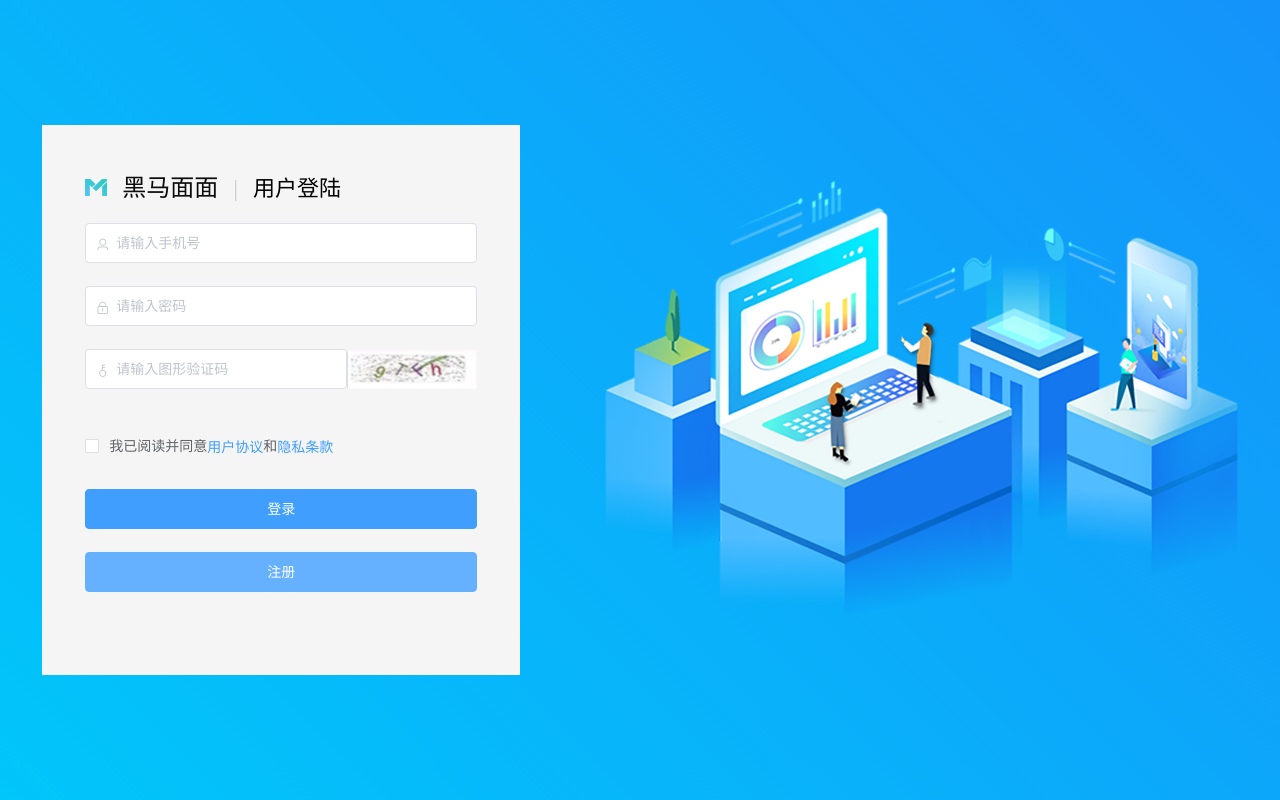
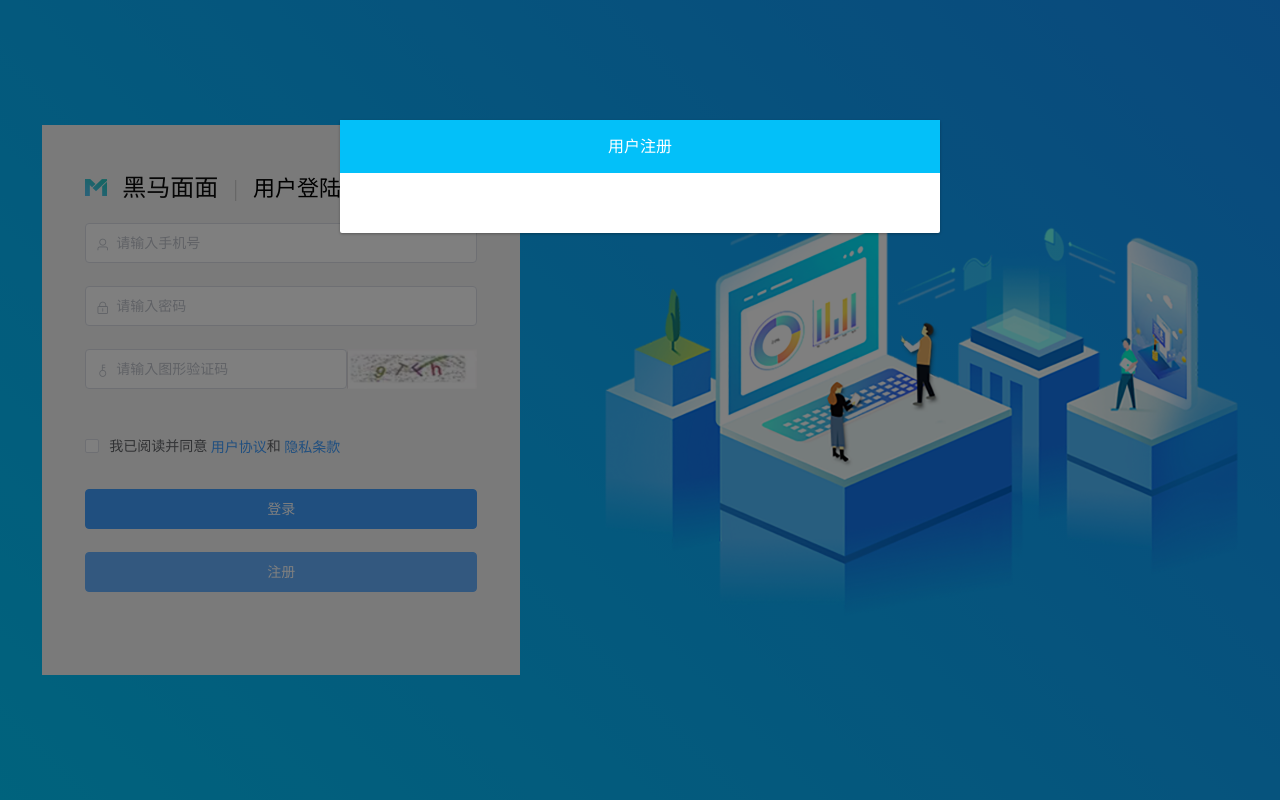
Before and after one commit to LZX0115/heimamm, a Vue app: page / in a window 1280 px wide. Both pictures are taken after a click on the button "注册". Built offline with nearby package versions, Linux system fonts and the light colour scheme.

Commit message:
注册模块-标题栏样式处理

```diff
--- a/src/view/login/login.vue
+++ b/src/view/login/login.vue
@@ -10,11 +10,11 @@
       </div>
 
       <!-- 表单 -->
-    <el-form :model="form" :rules='rules' ref="form">
-      <el-form-item prop='phone'>
-        <el-input prefix-icon="el-icon-user" v-model="form.phone" placeholder="请输入手机号"></el-input>
-      </el-form-item>
-      <el-form-item prop="password">
+      <el-form :model="form" :rules="rules" ref="form">
+        <el-form-item prop="phone">
+          <el-input prefix-icon="el-icon-user" v-model="form.phone" placeholder="请输入手机号"></el-input>
+        </el-form-item>
+        <el-form-item prop="password">
           <el-input
             :show-password="true"
             prefix-icon="el-icon-lock"
@@ -22,66 +22,99 @@
             placeholder="请输入密码"
           ></el-input>
         </el-form-item>
-        <el-form-item prop='code'>
+        <!-- 栅栏处理共24栏
+             el-row：行
+                它有一个子项是el-col 代表栏 多少栏  :span="栏数"
+        -->
+        <el-form-item prop="code">
           <el-row>
             <el-col :span="16">
               <el-input v-model="form.code" prefix-icon="el-icon-key" placeholder="请输入图形验证码"></el-input>
             </el-col>
             <el-col :span="8">
-            <img src="@/assets/img/key.png" class="key" alt="">
+              <img src="@/assets/img/key.png" class="key" alt />
             </el-col>
           </el-row>
         </el-form-item>
+        <!--
+          el-checkbox
+          v-model默认值可以来一个空字符串，这样的的选择结果就是true/false
+          el-link  type决定颜色
+        -->
         <el-form-item v-model="form.isCheck">
-          <el-checkbox>我已阅读并同意<el-link type="primary">用户协议</el-link>和<el-link type="primary">隐私条款</el-link>
+          <el-checkbox>
+            我已阅读并同意
+            <el-link type="primary">用户协议</el-link>和
+            <el-link type="primary">隐私条款</el-link>
           </el-checkbox>
         </el-form-item>
         <el-form-item>
-         <el-button class="btn" type="primary" @click="loginClick">登录</el-button>
+          <el-button class="btn" type="primary" @click="loginClick">登录</el-button>
         </el-form-item>
         <el-form-item>
-         <el-button class="btn" type="primary">注册</el-button>
+          <el-button class="btn" type="primary" @click="registerClick">注册</el-button>
         </el-form-item>
-    </el-form>
-
+      </el-form>
     </div>
     <div class="right">
       <img src="@/assets/img/login_banner_ele.png" alt />
     </div>
+    <!-- 组件中套用其它组件
+    1：导入子组件   import 名字 from 路径
+    2:注册   components:{register}
+    3:当标签使用
+    -->
+    <register ref="register"></register>
   </div>
 </template>
 
 <script>
+// 导入
+import register from "./register";
+// 注册
 export default {
   name: "login",
+  components: {
+    register
+  },
   data() {
     return {
-      form:{
-        phone:"", // 手机号
-        password:"",  //密码
-        isCheck:"", //条款
-        code:''//验证码
-
+      form: {
+        phone: "", // 手机号
+        password: "", //密码
+        isCheck: "", //条款
+        code: "" //验证码
       },
-      rules:{
-        phone:[{required: true, message: '请输入手机号', trigger: 'change'},],
-        password:[{required: true, message: '请输入密码', trigger: 'change'},
-        {min:6,max:12,message:"请输入6-12位长度的密码",trigger: 'change'}
+      rules: {
+        phone: [{ required: true, message: "请输入手机号", trigger: "change" }],
+        password: [
+          { required: true, message: "请输入密码", trigger: "change" },
+          {
+            min: 6,
+            max: 12,
+            message: "请输入6-12位长度的密码",
+            trigger: "change"
+          }
         ],
-         code:[{required: true, message: '请输入图形验证码', trigger: 'change'},
-        {min:4,max:4,message:"请输入正确的验证码",trigger: 'change'}
+        code: [
+          { required: true, message: "请输入图形验证码", trigger: "change" },
+          { min: 4, max: 4, message: "请输入正确的验证码", trigger: "change" }
         ]
       }
-    }
+    };
   },
   methods: {
-    loginClick(){
-      this.$refs.form.validate(result =>{
-        this.$message.success(result+'')
-      })
+    // 登录点击
+    loginClick() {
+      this.$refs.form.validate(result => {
+        this.$message.success(result + "");
+      });
+    },
+    // 注册点击
+    registerClick() {
+      this.$refs.register.dialogFormVisible = true;
     }
-  },
-
+  }
 };
 </script>
 
@@ -126,7 +159,7 @@ export default {
       width: 100%;
       height: 40px;
     }
-    .btn{
+    .btn {
       width: 100%;
     }
   }
--- a/src/view/login/register.vue
+++ b/src/view/login/register.vue
@@ -1,13 +1,37 @@
 <template>
-  <div></div>
+  <el-dialog :visible.sync="dialogFormVisible" class="register" width='600px' :show-close="false">
+        <!--
+      el-dialog
+      visible.sync属性控该弹窗口是否显示
+      slot可以重写title
+      width属性用于设置宽度
+      show-close	是否显示关闭按钮
+    -->
+      <div slot="title" class="title">用户注册</div>
+  </el-dialog>
 </template>
 
 <script>
 export default {
-
+    data() {
+        return {
+            dialogFormVisible:false
+        }
+    },
 }
 </script>
 
-<style>
-
+<style lang="less">
+.register {
+  .title {
+    height: 53px;
+    background: rgba(3, 192, 249, 1);
+    color: #fff;
+    text-align: center;
+    line-height: 53px;
+  }
+  .el-dialog__header {
+    padding: 0;
+  }
+}
 </style>
```
